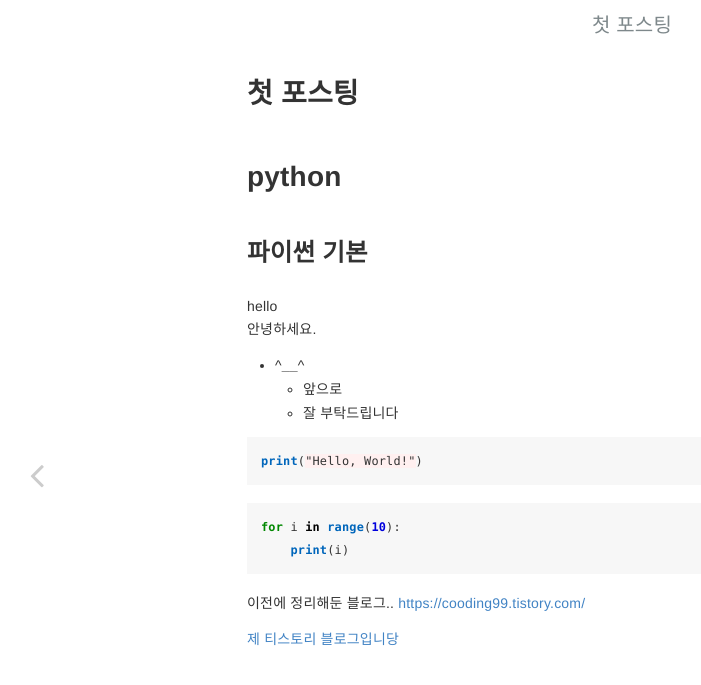
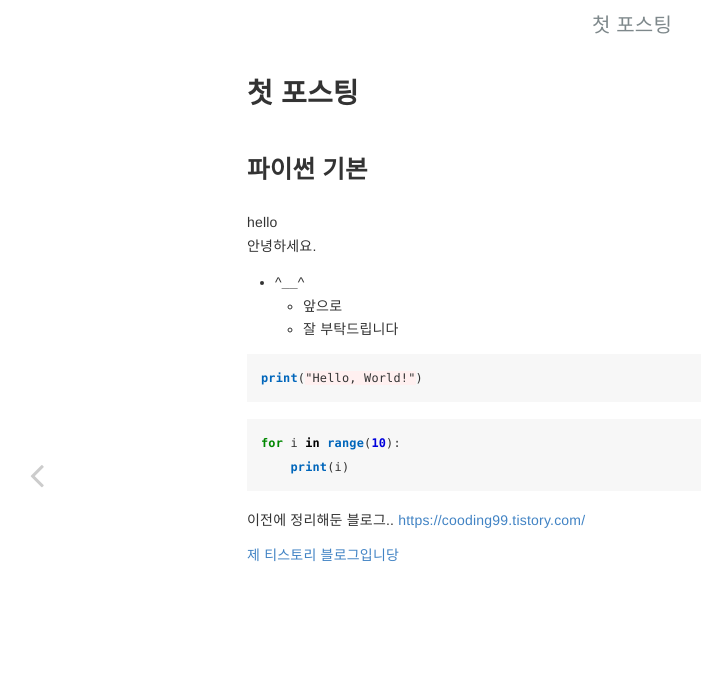
Before and after one commit to kimchoeun99/kimchoeun99.github.io, a Jekyll site: the page built from _posts/2021-08-23-first-post.md, in a window 1280 px wide. Shown: the top 685 px of the page, without its empty margins (8-709 px from the left). Built offline with Jekyll 4.4.1, drawn with Linux system fonts in a browser that asks for light colours.

Commit message:
Update 2021-08-23-first-post.md

```diff
--- a/_posts/2021-08-23-first-post.md
+++ b/_posts/2021-08-23-first-post.md
@@ -7,7 +7,6 @@ layout : post
 
 ---
 
-# python
 ## 파이썬 기본
 
 hello <br> 안녕하세요.
```
